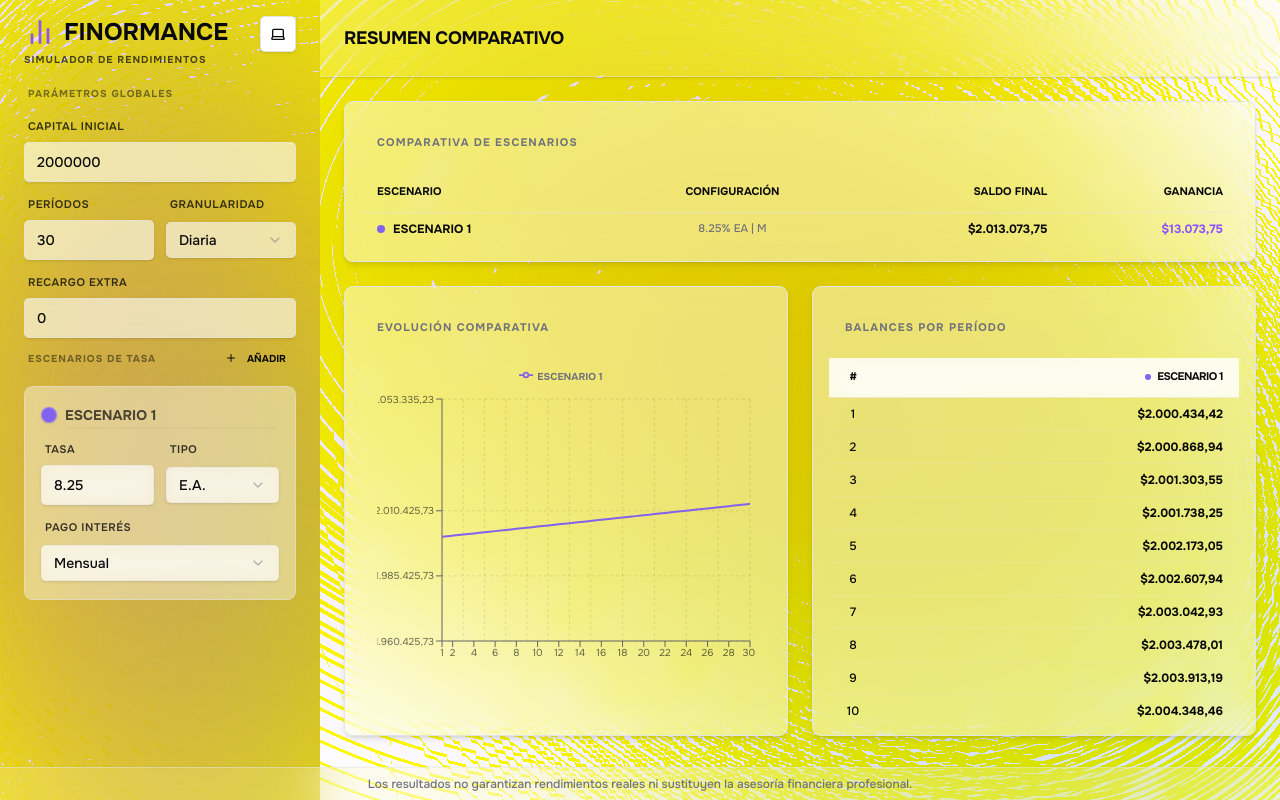
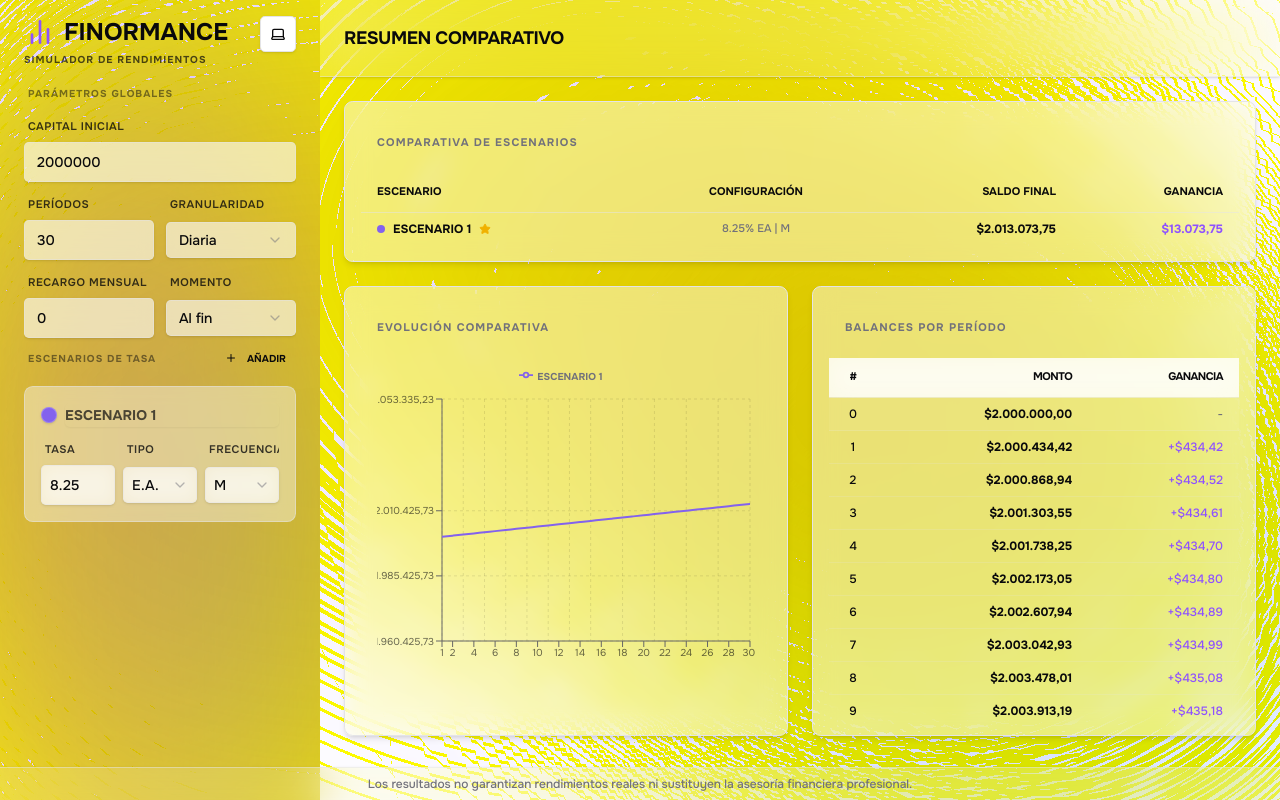
Before and after one commit to JuanLoaiza007/finormance, a Next.js app: page / in a window 1280 px wide. Built offline with nearby package versions, Linux system fonts and the light colour scheme.

Commit message:
feat: implement single scenario revenue

```diff
--- a/src/components/features/calc/CalculatorForm.jsx
+++ b/src/components/features/calc/CalculatorForm.jsx
@@ -157,9 +157,7 @@ export function CalculatorForm({ className }) {
             </Select>
           </FormField>
 
-          {scenarios.length === 1 && (
-            <>
-              <FormField label="Recargo extra" className="col-span-2">
+          <FormField label="Recargo mensual">
             <Input
               type="number"
               className={inputClass}
@@ -172,9 +170,7 @@ export function CalculatorForm({ className }) {
             />
           </FormField>
 
-              {globalParams.extraContribution &&
-                globalParams.extraContribution !== "0" && (
-                  <FormField label="Momento de recargo" className="col-span-2">
+          <FormField label="Momento">
             <Select
               onValueChange={(val) =>
                 updateGlobalParam("contributionTiming", val)
@@ -185,14 +181,11 @@ export function CalculatorForm({ className }) {
                 <SelectValue />
               </SelectTrigger>
               <SelectContent>
-                        <SelectItem value="start">Inicio</SelectItem>
-                        <SelectItem value="end">Fin</SelectItem>
+                <SelectItem value="start">Al inicio</SelectItem>
+                <SelectItem value="end">Al fin</SelectItem>
               </SelectContent>
             </Select>
           </FormField>
-                )}
-            </>
-          )}
         </div>
       </div>
 
@@ -236,11 +229,11 @@ export function CalculatorForm({ className }) {
                 )}
               </div>
 
-              <div className="grid grid-cols-2 gap-3">
+              <div className="grid grid-cols-3 gap-2">
                 <FormField label="Tasa">
                   <Input
                     type="number"
-                    className={inputClass}
+                    className={cn(inputClass, "px-2")}
                     value={s.rateValue}
                     onChange={(e) =>
                       updateScenario(s.id, "rateValue", e.target.value)
@@ -255,7 +248,7 @@ export function CalculatorForm({ className }) {
                     }
                     defaultValue={s.rateType}
                   >
-                    <SelectTrigger className={inputClass}>
+                    <SelectTrigger className={cn(inputClass, "px-2")}>
                       <SelectValue />
                     </SelectTrigger>
                     <SelectContent>
@@ -265,8 +258,27 @@ export function CalculatorForm({ className }) {
                   </Select>
                 </FormField>
 
+                <FormField label="Frecuencia">
+                  <Select
+                    onValueChange={(val) =>
+                      updateScenario(s.id, "payoutFreq", val)
+                    }
+                    defaultValue={s.payoutFreq}
+                  >
+                    <SelectTrigger className={cn(inputClass, "px-2")}>
+                      <SelectValue>
+                        {s.payoutFreq === "daily" ? "D" : "M"}
+                      </SelectValue>
+                    </SelectTrigger>
+                    <SelectContent>
+                      <SelectItem value="daily">Diariamente</SelectItem>
+                      <SelectItem value="monthly">Mensualmente</SelectItem>
+                    </SelectContent>
+                  </Select>
+                </FormField>
+
                 {s.rateType === "NA" && (
-                  <FormField label="Frecuencia" className="col-span-2">
+                  <FormField label="Frecuencia Nominal" className="col-span-3">
                     <Select
                       onValueChange={(val) =>
                         updateScenario(s.id, "nominalFreq", val)
@@ -283,23 +295,6 @@ export function CalculatorForm({ className }) {
                     </Select>
                   </FormField>
                 )}
-
-                <FormField label="Pago Interés" className="col-span-2">
-                  <Select
-                    onValueChange={(val) =>
-                      updateScenario(s.id, "payoutFreq", val)
-                    }
-                    defaultValue={s.payoutFreq}
-                  >
-                    <SelectTrigger className={inputClass}>
-                      <SelectValue />
-                    </SelectTrigger>
-                    <SelectContent>
-                      <SelectItem value="daily">Diario</SelectItem>
-                      <SelectItem value="monthly">Mensual</SelectItem>
-                    </SelectContent>
-                  </Select>
-                </FormField>
               </div>
             </div>
           ))}
--- a/src/components/features/calc/ScheduleTable.jsx
+++ b/src/components/features/calc/ScheduleTable.jsx
@@ -9,8 +9,13 @@ import {
   TableRow,
 } from "@/components/ui/table";
 import { formatterToCOP } from "@/util/number";
+import { useCalculator } from "@/context/CalculatorContext";
 
 export function ScheduleTable({ data, scenarios, className }) {
+  const { globalParams } = useCalculator();
+  const isSingleScenario = scenarios.length === 1;
+  const initialCapital = parseFloat(globalParams.initialCapital) || 0;
+
   return (
     <Card
       className={
@@ -29,7 +34,17 @@ export function ScheduleTable({ data, scenarios, className }) {
               <TableHead className="w-12 text-center text-[11px] uppercase font-bold tracking-tighter">
                 #
               </TableHead>
-              {scenarios.map((s) => (
+              {isSingleScenario ? (
+                <>
+                  <TableHead className="text-[11px] uppercase font-bold tracking-tighter text-right pr-4">
+                    Monto
+                  </TableHead>
+                  <TableHead className="text-[11px] uppercase font-bold tracking-tighter text-right pr-4">
+                    Ganancia
+                  </TableHead>
+                </>
+              ) : (
+                scenarios.map((s) => (
                   <TableHead
                     key={s.id}
                     className="text-[11px] uppercase font-bold tracking-tighter text-right pr-4"
@@ -42,11 +57,50 @@ export function ScheduleTable({ data, scenarios, className }) {
                       {s.name}
                     </div>
                   </TableHead>
-              ))}
+                ))
+              )}
             </TableRow>
           </TableHeader>
           <TableBody>
-            {data.map((row) => (
+            {/* Período 0: Monto Inicial */}
+            <TableRow className="border-b border-border/20 bg-muted/5">
+              <TableCell className="text-center font-medium text-xs uppercase">
+                0
+              </TableCell>
+              {isSingleScenario ? (
+                <>
+                  <TableCell className="text-xs uppercase text-right pr-4 font-bold">
+                    ${formatterToCOP.format(initialCapital.toFixed(2))}
+                  </TableCell>
+                  <TableCell className="text-xs uppercase text-right pr-4 font-medium text-muted-foreground">
+                    -
+                  </TableCell>
+                </>
+              ) : (
+                scenarios.map((s) => (
+                  <TableCell
+                    key={s.id}
+                    className="text-xs uppercase text-right pr-4 font-bold"
+                  >
+                    ${formatterToCOP.format(initialCapital.toFixed(2))}
+                  </TableCell>
+                ))
+              )}
+            </TableRow>
+
+            {data.map((row, index) => {
+              const currentBalance = isSingleScenario
+                ? row[`balance_${scenarios[0].id}`]
+                : 0;
+
+              const prevBalance =
+                index === 0
+                  ? initialCapital
+                  : data[index - 1][`balance_${scenarios[0].id}`];
+
+              const diff = currentBalance - prevBalance;
+
+              return (
                 <TableRow
                   key={row.Period}
                   className="border-b border-border/20 last:border-0"
@@ -54,7 +108,20 @@ export function ScheduleTable({ data, scenarios, className }) {
                   <TableCell className="text-center font-medium text-xs uppercase">
                     {row.Period}
                   </TableCell>
-                {scenarios.map((s) => (
+                  {isSingleScenario ? (
+                    <>
+                      <TableCell className="text-xs uppercase text-right pr-4 font-bold">
+                        $
+                        {formatterToCOP.format(
+                          (currentBalance || 0).toFixed(2),
+                        )}
+                      </TableCell>
+                      <TableCell className="text-xs uppercase text-right pr-4 font-medium text-primary">
+                        +${formatterToCOP.format((diff || 0).toFixed(2))}
+                      </TableCell>
+                    </>
+                  ) : (
+                    scenarios.map((s) => (
                       <TableCell
                         key={s.id}
                         className="text-xs uppercase text-right pr-4 font-bold"
@@ -64,9 +131,11 @@ export function ScheduleTable({ data, scenarios, className }) {
                           (row[`balance_${s.id}`] || 0).toFixed(2),
                         )}
                       </TableCell>
-                ))}
+                    ))
+                  )}
                 </TableRow>
-            ))}
+              );
+            })}
           </TableBody>
         </Table>
       </CardContent>
--- a/src/components/features/calc/SummarySection.jsx
+++ b/src/components/features/calc/SummarySection.jsx
@@ -8,9 +8,13 @@ import {
   TableHeader,
   TableRow,
 } from "@/components/ui/table";
+import { Star } from "lucide-react";
 
 export default function SummarySection({ comparisonData }) {
   const { summaries } = comparisonData;
+
+  // Encontrar la ganancia máxima
+  const maxGain = Math.max(...summaries.map((s) => s.totalGain));
 
   return (
     <Card className="w-full overflow-hidden">
@@ -52,6 +56,9 @@ export default function SummarySection({ comparisonData }) {
                     <span className="text-xs font-bold uppercase truncate max-w-[120px]">
                       {s.name}
                     </span>
+                    {s.totalGain === maxGain && s.totalGain > 0 && (
+                      <Star className="size-3 text-yellow-500 fill-yellow-500 shrink-0" />
+                    )}
                   </div>
                 </TableCell>
                 <TableCell className="text-center text-[11px] font-medium uppercase text-muted-foreground">
--- a/src/components/ui/select.jsx
+++ b/src/components/ui/select.jsx
@@ -14,8 +14,14 @@ function SelectGroup({ ...props }) {
   return <SelectPrimitive.Group data-slot="select-group" {...props} />;
 }
 
-function SelectValue({ ...props }) {
-  return <SelectPrimitive.Value data-slot="select-value" {...props} />;
+function SelectValue({ className, ...props }) {
+  return (
+    <SelectPrimitive.Value
+      data-slot="select-value"
+      className={cn("truncate", className)}
+      {...props}
+    />
+  );
 }
 
 function SelectTrigger({ className, size = "default", children, ...props }) {
--- a/src/context/CalculatorContext.jsx
+++ b/src/context/CalculatorContext.jsx
@@ -147,10 +147,6 @@ export function CalculatorProvider({ children }) {
   const addScenario = () => {
     if (scenarios.length >= 4) return;
 
-    if (scenarios.length === 1) {
-      updateGlobalParam("extraContribution", "0");
-    }
-
     // Encontrar un color que no esté en uso si es posible
     const usedColors = scenarios.map((s) => s.color);
     const availableColor =
```
Lines whose indentation alone changed are shown as unchanged.
